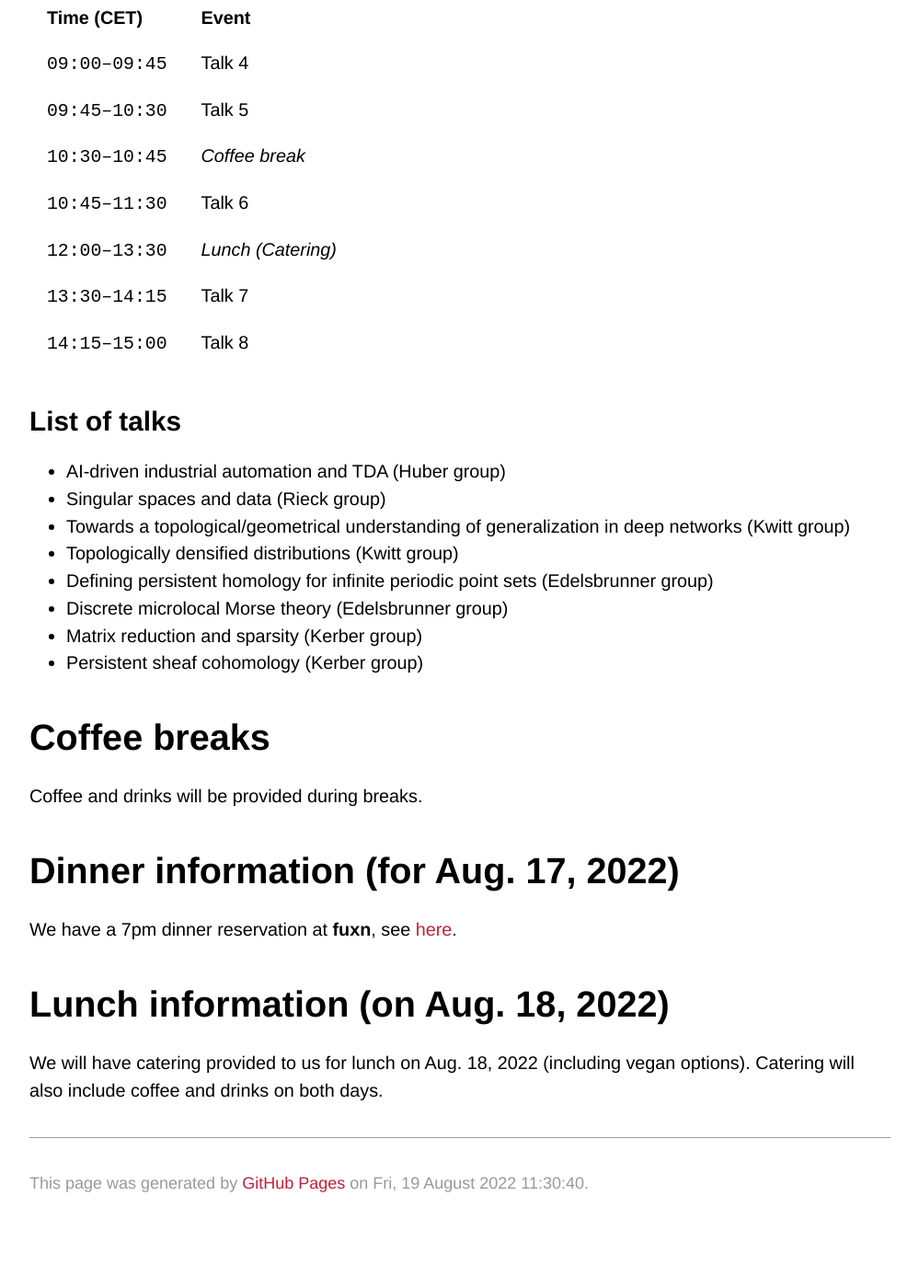
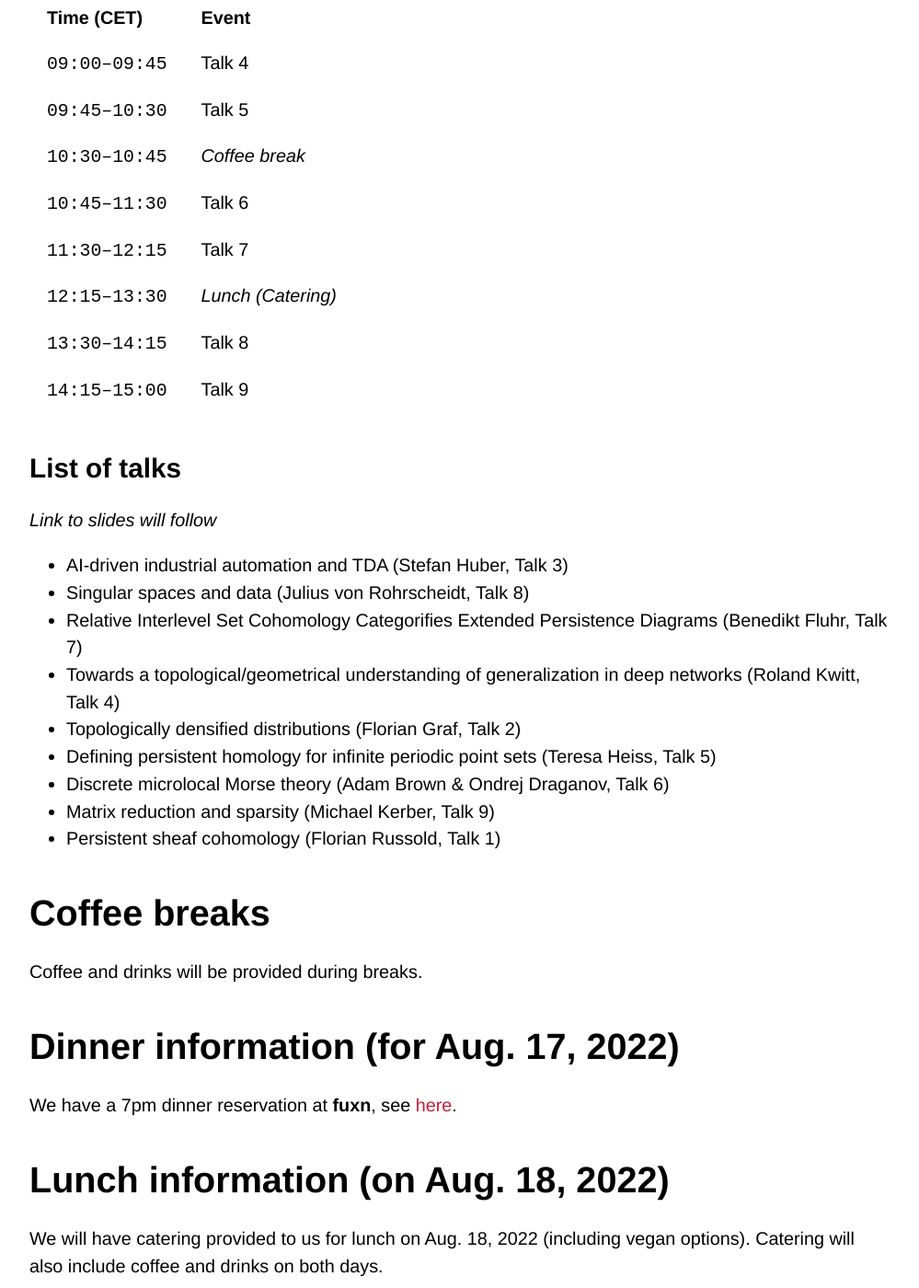
Before and after one commit to biannual-austrian-tda/biannual-austrian-tda-22.github.io, a Jekyll site: the page built from schedule.md, in a window 1280 px wide and 1400 px high, scrolled down 1100 px. Shown: the whole window at 92% size, without its empty margins (140-1139 px from the left). Built offline with Jekyll 4.4.1, drawn with Linux system fonts in a browser that asks for light colours; some web fonts are replaced; our own code applies the rules of GitHub Pages for plain Markdown files; before the commit the page ends 2436 px from its top, so only the background shows below that.

Commit message:
Update talks

```diff
--- a/schedule.md
+++ b/schedule.md
@@ -26,20 +26,24 @@ in Central European Time (CET) in a 24h format. Each talk should be around
 | <span style="font-family: monospace;">09:45--10:30</span> | Talk 5           |
 | <span style="font-family: monospace;">10:30--10:45</span> | *Coffee break*   |
 | <span style="font-family: monospace;">10:45--11:30</span> | Talk 6           |
-| <span style="font-family: monospace;">12:00--13:30</span>  | *Lunch (Catering)* |
-| <span style="font-family: monospace;">13:30--14:15</span>  | Talk 7           |
-| <span style="font-family: monospace;">14:15--15:00</span>  | Talk 8           |
+| <span style="font-family: monospace;">11:30--12:15</span> | Talk 7           |
+| <span style="font-family: monospace;">12:15--13:30</span>  | *Lunch (Catering)* |
+| <span style="font-family: monospace;">13:30--14:15</span>  | Talk 8           |
+| <span style="font-family: monospace;">14:15--15:00</span>  | Talk 9           |
 
 ## List of talks
 
-- AI-driven industrial automation and TDA (Huber group)
-- Singular spaces and data (Rieck group)
-- Towards a topological/geometrical understanding of generalization in deep networks (Kwitt group)
-- Topologically densified distributions (Kwitt group)
-- Defining persistent homology for infinite periodic point sets (Edelsbrunner group)
-- Discrete microlocal Morse theory (Edelsbrunner group)
-- Matrix reduction and sparsity (Kerber group)
-- Persistent sheaf cohomology (Kerber group)
+*Link to slides will follow*
+
+- AI-driven industrial automation and TDA (Stefan Huber, Talk 3)
+- Singular spaces and data (Julius von Rohrscheidt, Talk 8)
+- Relative Interlevel Set Cohomology Categorifies Extended Persistence Diagrams (Benedikt Fluhr, Talk 7)
+- Towards a topological/geometrical understanding of generalization in deep networks (Roland Kwitt, Talk 4)
+- Topologically densified distributions (Florian Graf, Talk 2)
+- Defining persistent homology for infinite periodic point sets (Teresa Heiss, Talk 5)
+- Discrete microlocal Morse theory (Adam Brown & Ondrej Draganov, Talk 6)
+- Matrix reduction and sparsity (Michael Kerber, Talk 9)
+- Persistent sheaf cohomology (Florian Russold, Talk 1)
 
 # Coffee breaks
 
```
